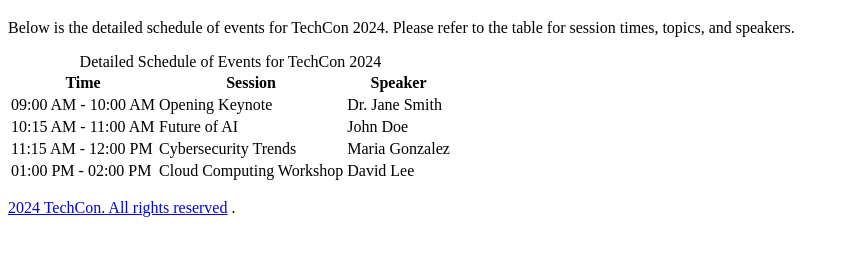
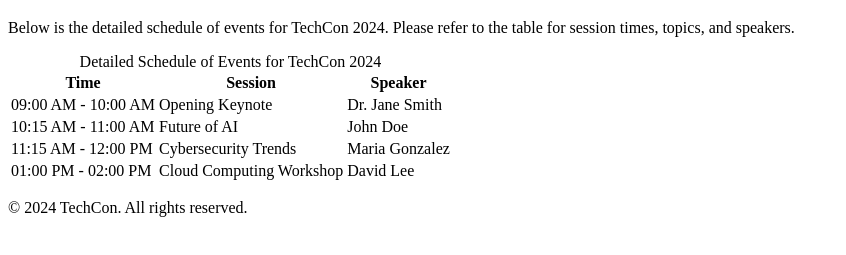
Before and after one commit to 24mati/TechCon_HTML, a plain HTML site: page techcon_website/schedule.html in a window 1280 px wide. Shown: the part 213-468 px from the top of the page, without its empty margins (0-846 px from the left). Drawn offline with Linux system fonts and the light colour scheme.

Commit message:
schedule.html

```diff
--- a/techcon_website/schedule.html
+++ b/techcon_website/schedule.html
@@ -55,8 +55,9 @@
                     </tbody>
           </table>
     </main>
-    <footer>
-        <p><a href="#">2024 TechCon. All rights reserved</a> .</p>
+     <!-- Footer Section -->
+     <footer>
+        <p>&copy; 2024 TechCon. All rights reserved.</p>
     </footer>
 </body>
 </html>
```
